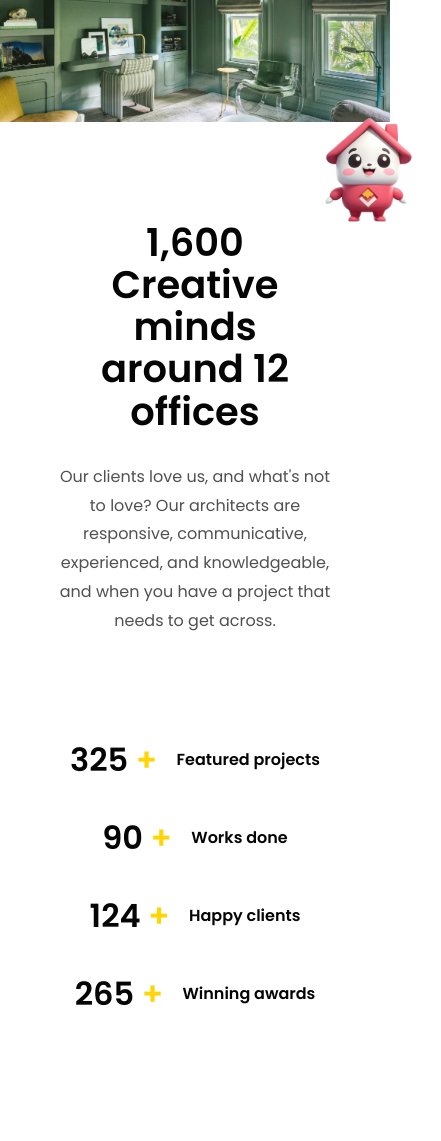
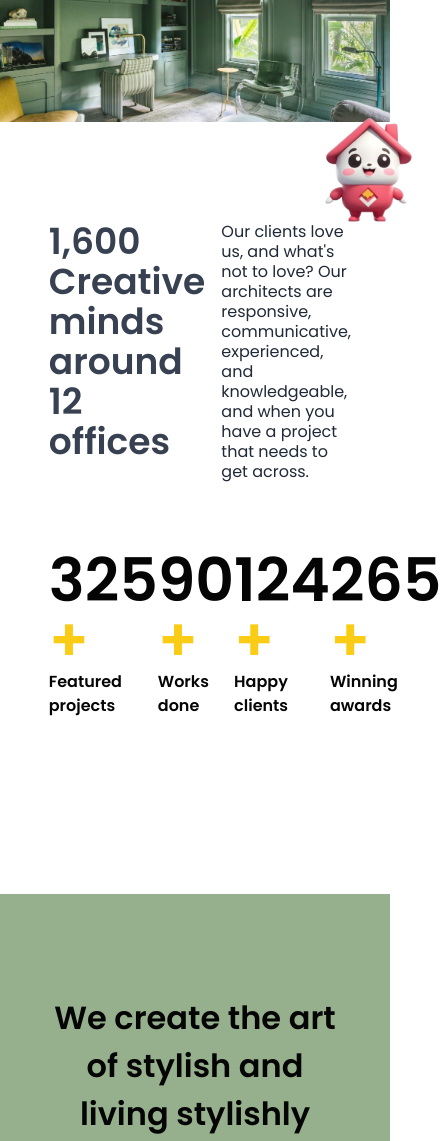
Before and after one commit to alya1007/web-lab-4, a plain HTML site: page index.html in a window 390 px wide. Shown: the part 620-1761 px from the top of the page, 441 px wide, since content can reach past the window. Drawn offline with nearby package versions, Linux system fonts and the light colour scheme.

Commit message:
feat(tailwind-statistics): make the fonts responsive with tailwind

```diff
--- a/index.html
+++ b/index.html
@@ -96,43 +96,49 @@
 			</main>
 		</section>
 
-		<section id="statistics">
-			<div class="statistics__text">
-				<h3>1,600 Creative minds around 12 offices</h3>
-				<h5>
+		<section id="statistics" class="pt-80 w-9/12 my-0 mx-auto">
+			<div class="flex gap-4 2xl:gap-12">
+				<h3
+					class="flex-1 text-gray-700 text-4xl text-left font-semibold 2xl:text-5xl"
+				>
+					1,600 Creative minds around 12 offices
+				</h3>
+				<h5
+					class="flex-1 text-gray-800 text-md leading-5 text-left 2xl:text-3xl"
+				>
 					Our clients love us, and what's not to love? Our architects are
 					responsive, communicative, experienced, and knowledgeable, and when
 					you have a project that needs to get across.
 				</h5>
 			</div>
-			<div class="statistics__container">
-				<div class="statistics__data">
-					<div class="statistics__data__number">
+			<div class="flex justify-between py-12 px-0 mt-5 mb-12">
+				<div class="text-left">
+					<div class="text-6xl font-semibold min-[1997px]:text-9xl">
 						325
-						<span>+</span>
+						<span class="text-yellow-400">+</span>
 					</div>
-					<div class="statistics__data__label">Featured projects</div>
+					<div class="font-semibold 2xl:text-3xl">Featured projects</div>
 				</div>
-				<div class="statistics__data">
-					<div class="statistics__data__number">
+				<div class="text-left">
+					<div class="text-6xl font-semibold min-[1997px]:text-9xl">
 						90
-						<span>+</span>
+						<span class="text-yellow-400">+</span>
 					</div>
-					<div class="statistics__data__label">Works done</div>
+					<div class="font-semibold 2xl:text-3xl">Works done</div>
 				</div>
-				<div class="statistics__data">
-					<div class="statistics__data__number">
+				<div class="text-left">
+					<div class="text-6xl font-semibold min-[1997px]:text-9xl">
 						124
-						<span>+</span>
+						<span class="text-yellow-400">+</span>
 					</div>
-					<div class="statistics__data__label">Happy clients</div>
+					<div class="font-semibold 2xl:text-3xl">Happy clients</div>
 				</div>
-				<div class="statistics__data">
-					<div class="statistics__data__number">
+				<div class="text-left">
+					<div class="text-6xl font-semibold min-[1997px]:text-9xl">
 						265
-						<span>+</span>
+						<span class="text-yellow-400">+</span>
 					</div>
-					<div class="statistics__data__label">Winning awards</div>
+					<div class="font-semibold 2xl:text-3xl">Winning awards</div>
 				</div>
 			</div>
 		</section>
@@ -156,7 +162,7 @@
 					work. We are committed to the impeccable craftsmanship and luxury is
 					reflected in all we do. We offer span furniture.
 					<span class="walkthrough__description__more">
-						>From concept to execution, we ensure that your space exudes
+						From concept to execution, we ensure that your space exudes
 						sophistication and style. Additionally, we offer a wide range of
 						furniture options to suit your needs and elevate your interior to
 						new heights of elegance and functionality. Our team of experienced
--- a/style.css
+++ b/style.css
@@ -40,13 +40,28 @@ body {
 
 /* Landing Page */
 
+.button {
+	background-color: var(--bg-color);
+	color: var(--primary-color);
+	border: none;
+	padding: 1rem 1.5rem;
+	font-size: 0.8rem;
+	font-weight: 700;
+	cursor: pointer;
+	transition: 0.3s ease;
+}
+
+.button:hover {
+	background-color: var(--hover);
+}
+
 /* Statistics */
 
-#statistics {
+/* #statistics {
 	padding-top: 300px;
 	width: 70%;
 	margin: 0 auto;
-}
+} */
 
 .statistics__text {
 	display: flex;
@@ -66,14 +81,6 @@ body {
 	color: var(--font-color-light);
 	line-height: 1.8;
 	text-align: left;
-}
-
-.statistics__container {
-	display: flex;
-	justify-content: space-between;
-	padding: 50px 0;
-	margin-top: 20px;
-	margin-bottom: 50px;
 }
 
 @media screen and (min-width: 1920px) {
@@ -105,23 +112,6 @@ body {
 		margin-top: 100px;
 		gap: 2%;
 	}
-}
-
-.statistics__data {
-	text-align: left;
-}
-
-.statistics__data__number {
-	font-size: 4rem;
-	font-weight: 600;
-}
-
-.statistics__data__number span {
-	color: var(--secondary-color);
-}
-
-.statistics__data__label {
-	font-weight: 600;
 }
 
 @media screen and (max-width: 780px) {
```
